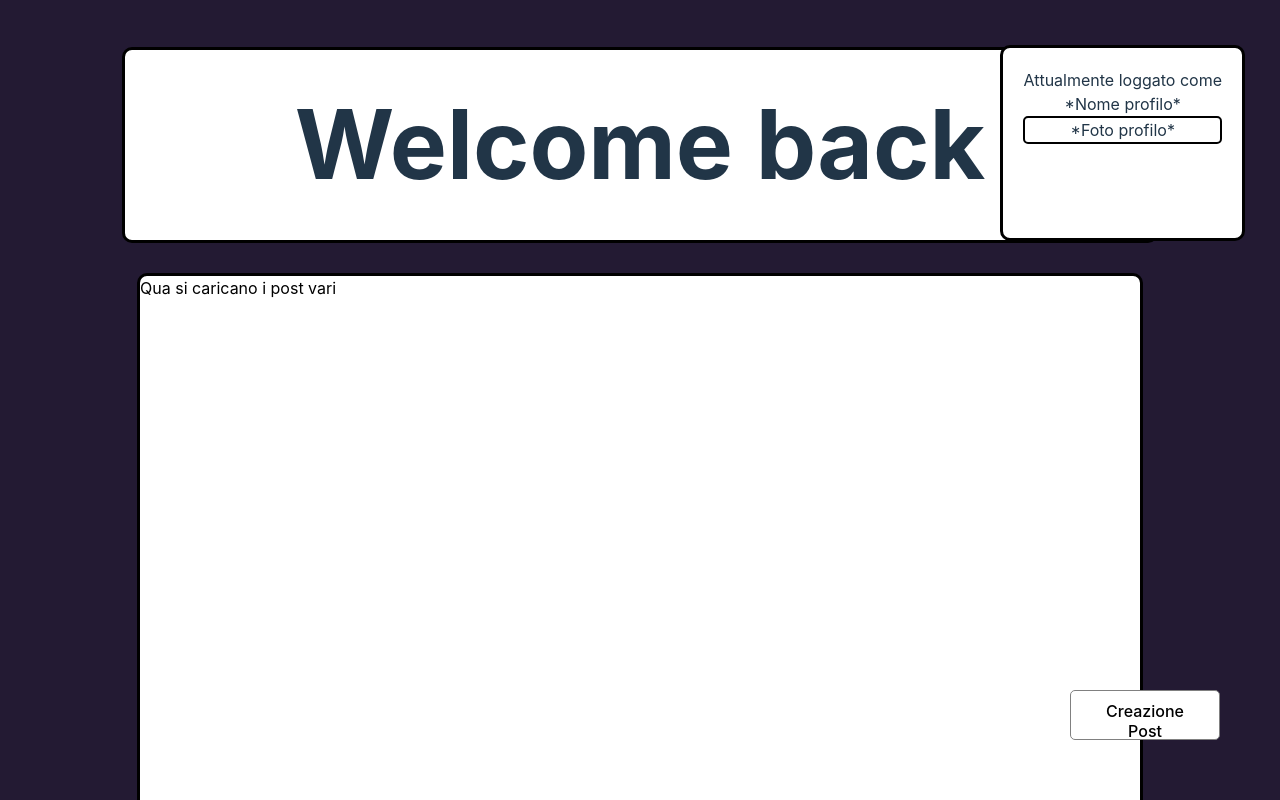
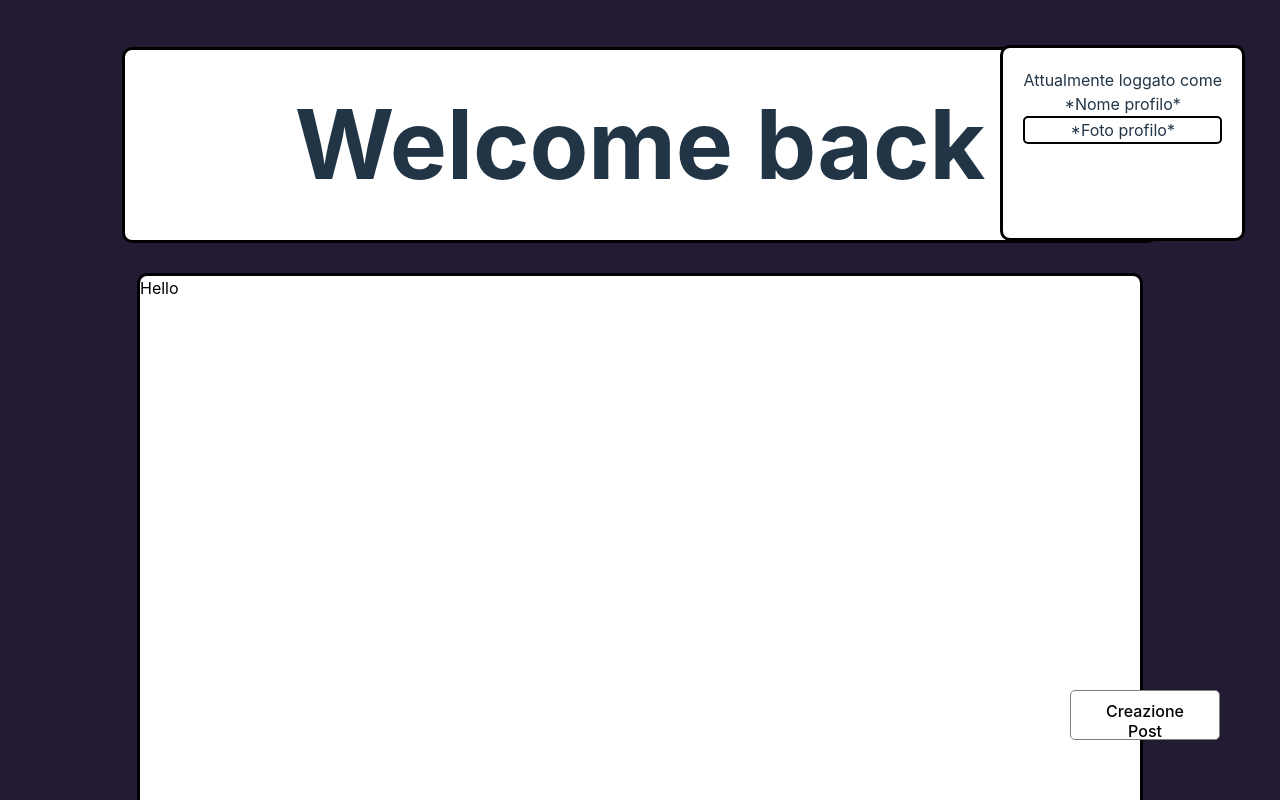
Before and after one commit to G-Marras/tnvSocialFrontend, a React (Vite) app: page /homepage in a window 1280 px wide. Shown: the top 800 px of the page. Built offline with nearby package versions, Linux system fonts and the light colour scheme.

Commit message:
Backup data

```diff
--- a/src/Components/HomePage/HomePage.jsx
+++ b/src/Components/HomePage/HomePage.jsx
@@ -38,7 +38,7 @@ function HomePage() {
                 </div>
             }
             <div className='HomepageMain'>
-                Qua si caricano i post vari
+                Hello
             </div>
             <Outlet />
         </div>
```
